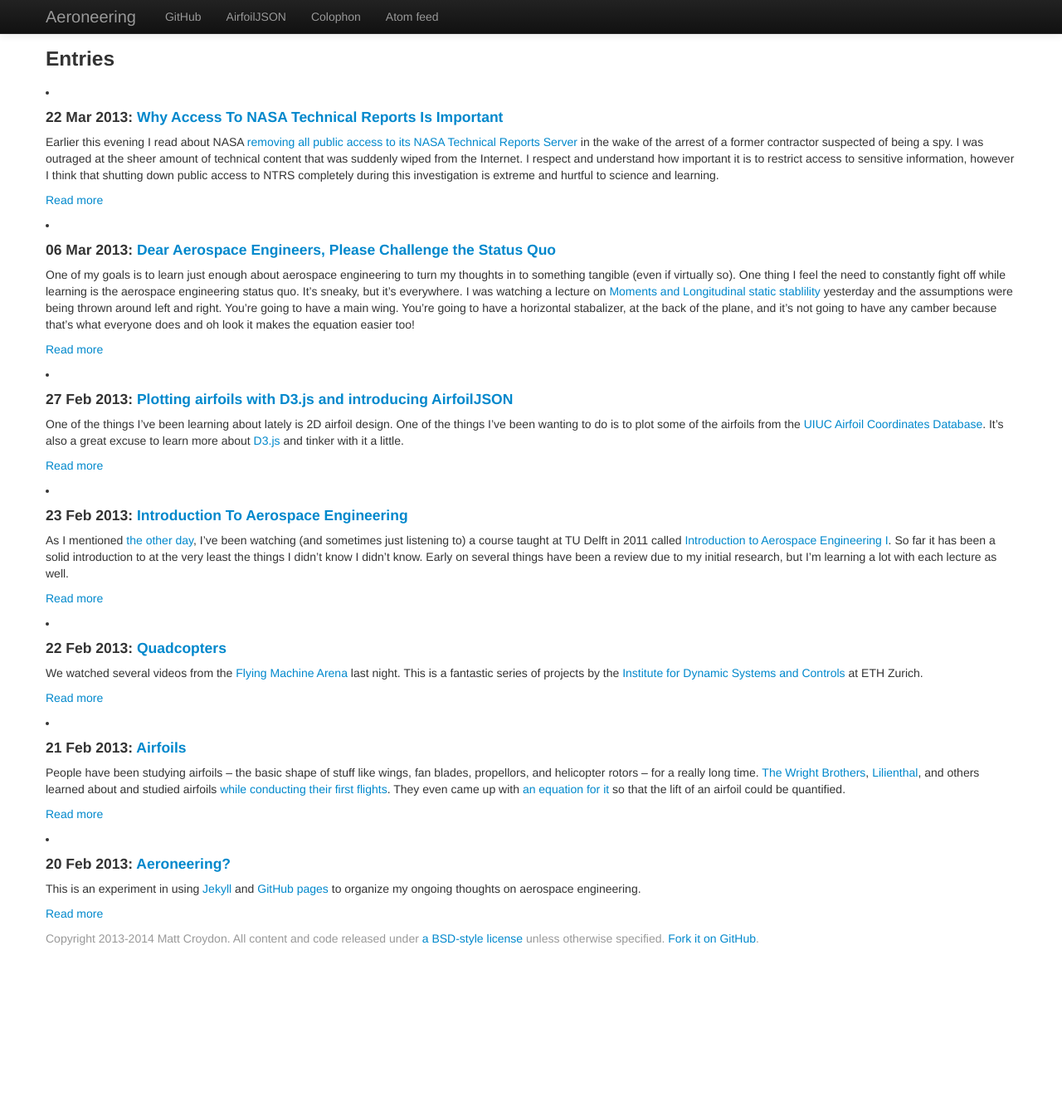
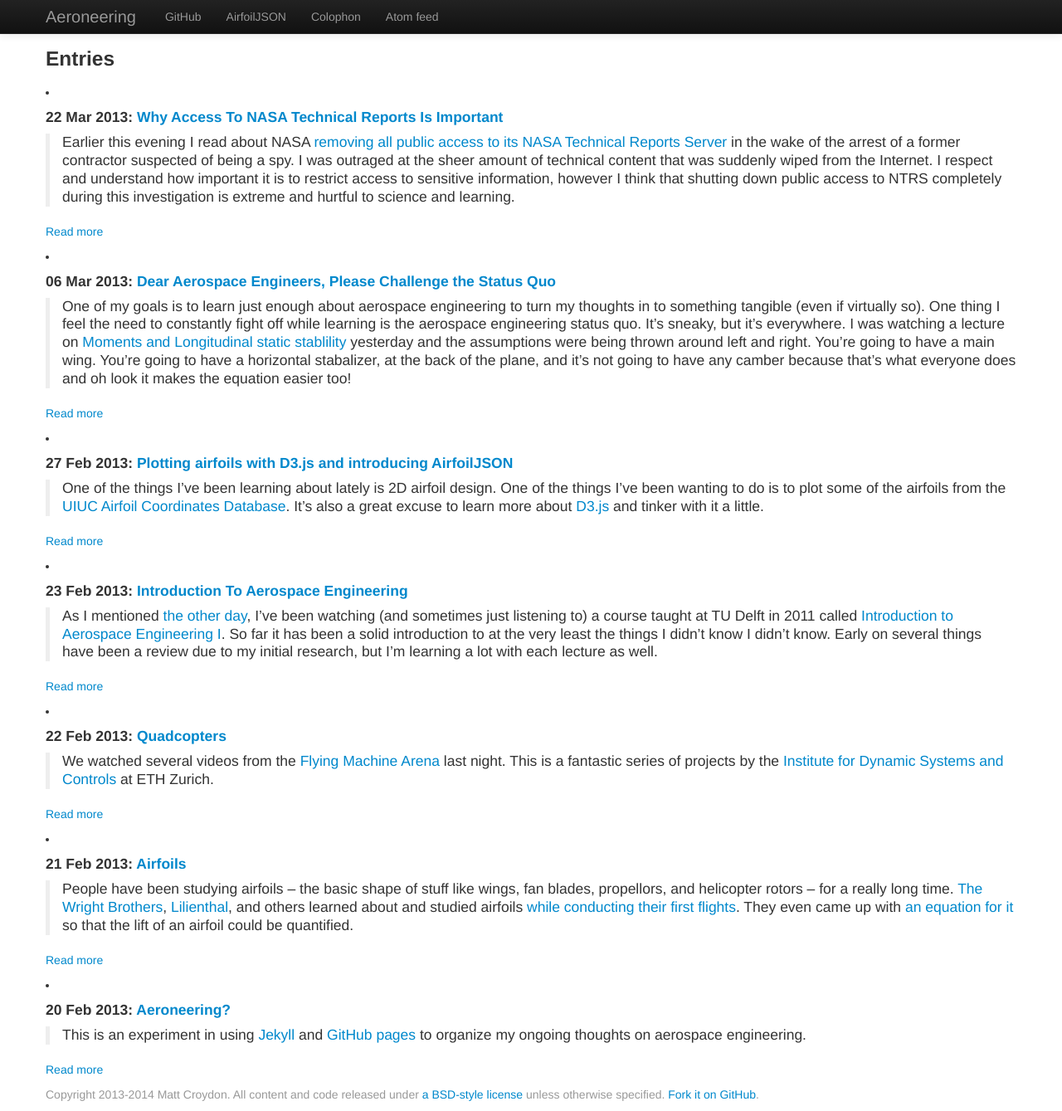
Before and after one commit to aeroneering/aeroneering.github.com, a Jekyll site: the page built from index.html, in a window 1280 px wide. Shown: the whole page at 83% size. Built offline with Jekyll 4.4.1, drawn with Linux system fonts in a browser that asks for light colours; before the commit the page ends 1151 px from its top, so only the background shows below that.

Commit message:
Try blockquote for excerpt.

```diff
--- a/index.html
+++ b/index.html
@@ -7,7 +7,7 @@ title: Aeroneering
 {% for post in site.posts %}
 	<li>
             <h4>{{ post.date | date_to_string }}: <a href="{{ post.url }}">{{ post.title }}</a></h4>
-            <p>{{ post.excerpt }}</p>
+            <blockquote>{{ post.excerpt }}</blockquote>
             <p><a href="{{ post.url }}">Read more</a></p>
         </li>
 {% endfor %}
```
